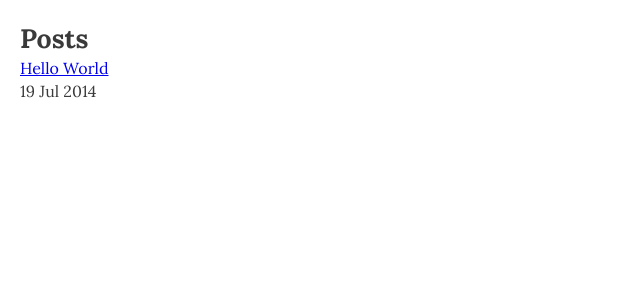
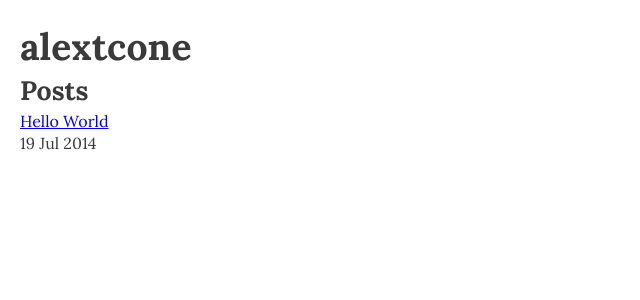
Before and after one commit to alextcone/alextcone.github.io, a Jekyll site: the page built from index.html, in a window 1280 px wide. Shown: the top 300 px of the page, without its empty margins (0-640 px from the left). Built offline with Jekyll 4.4.1, drawn with Linux system fonts in a browser that asks for light colours; Markdown is read by kramdown in place of the engine named in the settings.

Commit message:
add Lobster font and lines and color from alextcone.com

```diff
--- a/_layouts/default.html
+++ b/_layouts/default.html
@@ -4,11 +4,18 @@
 	<meta name="viewport" content="width=device-width, initial-scale=1">
 	<meta http-equiv="X-UA-Compatible" content="chrome=1">
 	<title>{% if page.title %}{{ page.title }} &mdash; {% endif %}alextcone</title>
-	<link href='http://fonts.googleapis.com/css?family=Lora:400,700' rel='stylesheet' type='text/css'>
+	<link href='http://fonts.googleapis.com/css?family=Lora:400,700|Lobster' rel='stylesheet' type='text/css'>
 	<link rel="stylesheet" href="/css/master.css" type="text/css" media="screen" charset="utf-8"/>
 </head>
-<body>
-	<div class="container">
+<body class="snow">
+	<!-- Lines -->
+	<div class="line purple"></div>
+	<div class="line sand"></div>
+	<!-- End Lines -->
+	<div class="cf container">
+		<header class="cf">
+			<h1>alextcone</h1>
+		</header>
 		{{content}}
 	</div>
 </body>
```
